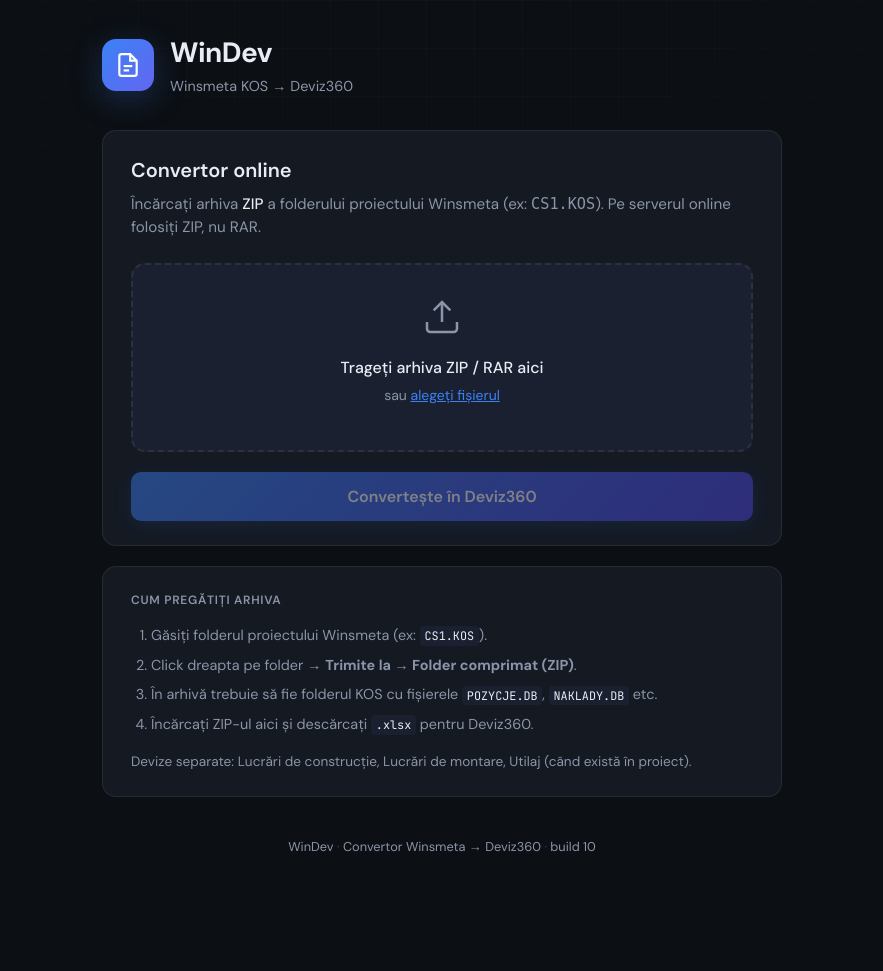
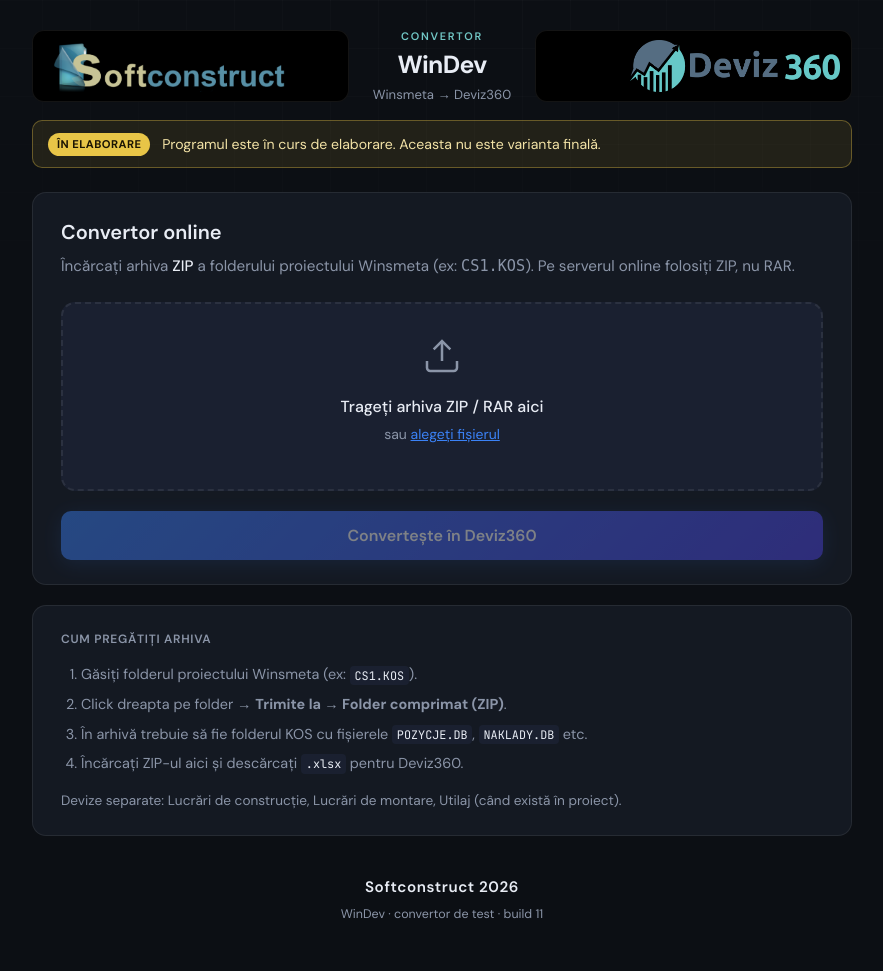
Before and after one commit to Iancik/WinDev-1.0, a Flask app: page / in a window 1280 px wide. Shown: the whole page, without its empty margins (198-1081 px from the left). Before the commit the page ends 852 px from the top, so only its background shows below. Run offline with Flask 3, Linux system fonts and the light colour scheme.

Commit message:
Add Softconstruct and Deviz360 branding with a work-in-progress notice.
Co-authored-by: Cursor <cursoragent@cursor.com>

```diff
--- a/web/app.py
+++ b/web/app.py
@@ -29,7 +29,7 @@ app = Flask(
 app.config["MAX_CONTENT_LENGTH"] = 80 * 1024 * 1024
 app.config["SEND_FILE_MAX_AGE_DEFAULT"] = 0
 
-BUILD_ID = "10"
+BUILD_ID = "11"
 
 
 def _watch_worker(proc: subprocess.Popen, job_id: str) -> None:
--- a/web/static/css/style.css
+++ b/web/static/css/style.css
@@ -8,8 +8,10 @@
   --accent: #3b82f6;
   --accent-hover: #2563eb;
   --accent-glow: rgba(59, 130, 246, 0.25);
+  --teal: #72c8c6;
   --success: #22c55e;
   --error: #ef4444;
+  --wip: #e8c547;
   --radius: 14px;
   --font: "DM Sans", system-ui, sans-serif;
   --mono: "JetBrains Mono", monospace;
@@ -48,49 +50,104 @@ body {
 
 .page {
   position: relative;
-  max-width: 720px;
+  max-width: 860px;
   margin: 0 auto;
-  padding: 2rem 1.25rem 3rem;
+  padding: 1.75rem 1.25rem 3rem;
 }
 
 .header {
-  margin-bottom: 2rem;
+  margin-bottom: 1.5rem;
 }
 
-.brand {
-  display: flex;
+.logo-bar {
+  display: grid;
+  grid-template-columns: 1fr auto 1fr;
   align-items: center;
-  gap: 1rem;
+  gap: 1rem 1.25rem;
+  margin-bottom: 1rem;
 }
 
-.brand-icon {
-  width: 52px;
-  height: 52px;
+.logo-frame {
   display: flex;
   align-items: center;
   justify-content: center;
-  background: linear-gradient(135deg, var(--accent), #6366f1);
-  border-radius: 14px;
-  box-shadow: 0 8px 32px var(--accent-glow);
+  min-height: 72px;
+  padding: 0.45rem 0.7rem;
+  background: #000;
+  border: 1px solid var(--border);
+  border-radius: 12px;
+  overflow: hidden;
 }
 
-.brand-icon svg {
-  width: 26px;
-  height: 26px;
-  color: white;
+.logo-frame:first-child {
+  justify-content: flex-start;
 }
 
-.brand h1 {
+.logo-frame:last-child {
+  justify-content: flex-end;
+}
+
+.logo-img {
+  display: block;
+  height: 52px;
+  width: auto;
+  max-width: 100%;
+  object-fit: contain;
+}
+
+.logo-bridge {
+  text-align: center;
+  padding: 0 0.25rem;
+}
+
+.bridge-kicker {
   margin: 0;
-  font-size: 1.75rem;
+  font-size: 0.68rem;
+  letter-spacing: 0.16em;
+  text-transform: uppercase;
+  color: var(--teal);
+  font-weight: 600;
+}
+
+.logo-bridge h1 {
+  margin: 0.1rem 0 0;
+  font-size: 1.55rem;
   font-weight: 700;
-  letter-spacing: -0.02em;
+  letter-spacing: -0.03em;
 }
 
 .tagline {
-  margin: 0.15rem 0 0;
-  font-size: 0.9rem;
+  margin: 0.1rem 0 0;
+  font-size: 0.82rem;
   color: var(--text-muted);
+}
+
+.wip-banner {
+  display: flex;
+  align-items: center;
+  gap: 0.75rem;
+  padding: 0.7rem 0.95rem;
+  background: rgba(232, 197, 71, 0.1);
+  border: 1px solid rgba(232, 197, 71, 0.35);
+  border-radius: 10px;
+}
+
+.wip-badge {
+  flex-shrink: 0;
+  padding: 0.2rem 0.55rem;
+  border-radius: 999px;
+  background: var(--wip);
+  color: #1a1403;
+  font-size: 0.7rem;
+  font-weight: 700;
+  letter-spacing: 0.04em;
+  text-transform: uppercase;
+}
+
+.wip-banner p {
+  margin: 0;
+  color: #f3e3a6;
+  font-size: 0.88rem;
 }
 
 .main {
@@ -299,19 +356,50 @@ body {
 .footer {
   margin-top: 2.5rem;
   text-align: center;
-  font-size: 0.8rem;
-  color: var(--text-muted);
 }
 
-.footer .dot {
-  opacity: 0.4;
+.footer-brand {
+  display: block;
+  font-size: 0.95rem;
+  font-weight: 600;
+  letter-spacing: 0.04em;
+  color: var(--text);
+}
+
+.footer-meta {
+  margin: 0.35rem 0 0;
+  font-size: 0.78rem;
+  color: var(--text-muted);
 }
 
 .hidden {
   display: none !important;
 }
 
+@media (max-width: 720px) {
+  .logo-bar {
+    grid-template-columns: 1fr;
+    justify-items: center;
+  }
+
+  .logo-frame,
+  .logo-frame:first-child,
+  .logo-frame:last-child {
+    width: 100%;
+    justify-content: center;
+  }
+
+  .logo-img {
+    height: 48px;
+  }
+}
+
 @media (max-width: 480px) {
+  .wip-banner {
+    flex-direction: column;
+    align-items: flex-start;
+  }
+
   .stats-grid {
     grid-template-columns: 1fr;
   }
--- a/web/templates/index.html
+++ b/web/templates/index.html
@@ -4,6 +4,7 @@
   <meta charset="UTF-8">
   <meta name="viewport" content="width=device-width, initial-scale=1.0">
   <title>WinDev — Winsmeta → Deviz360</title>
+  <link rel="icon" href="{{ url_for('static', filename='img/logo-softconstruct.png') }}">
   <link rel="preconnect" href="https://fonts.googleapis.com">
   <link rel="preconnect" href="https://fonts.gstatic.com" crossorigin>
   <link href="https://fonts.googleapis.com/css2?family=DM+Sans:ital,opsz,wght@0,9..40,400;0,9..40,500;0,9..40,600;0,9..40,700;1,9..40,400&family=JetBrains+Mono:wght@400;500&display=swap" rel="stylesheet">
@@ -13,19 +14,30 @@
   <div class="bg-grid"></div>
   <div class="page">
     <header class="header">
-      <div class="brand">
-        <div class="brand-icon">
-          <svg viewBox="0 0 24 24" fill="none" stroke="currentColor" stroke-width="2">
-            <path d="M14 2H6a2 2 0 0 0-2 2v16a2 2 0 0 0 2 2h12a2 2 0 0 0 2-2V8z"/>
-            <polyline points="14 2 14 8 20 8"/>
-            <line x1="8" y1="13" x2="16" y2="13"/>
-            <line x1="8" y1="17" x2="13" y2="17"/>
-          </svg>
+      <div class="logo-bar">
+        <div class="logo-frame">
+          <img
+            class="logo-img logo-softconstruct"
+            src="{{ url_for('static', filename='img/logo-softconstruct.png') }}?v={{ build }}"
+            alt="Softconstruct"
+          >
         </div>
-        <div>
+        <div class="logo-bridge">
+          <p class="bridge-kicker">convertor</p>
           <h1>WinDev</h1>
-          <p class="tagline">Winsmeta KOS → Deviz360</p>
+          <p class="tagline">Winsmeta → Deviz360</p>
         </div>
+        <div class="logo-frame">
+          <img
+            class="logo-img logo-deviz360"
+            src="{{ url_for('static', filename='img/logo-deviz360.png') }}?v={{ build }}"
+            alt="Deviz360"
+          >
+        </div>
+      </div>
+      <div class="wip-banner" role="status">
+        <span class="wip-badge">În elaborare</span>
+        <p>Programul este în curs de elaborare. Aceasta nu este varianta finală.</p>
       </div>
     </header>
 
@@ -82,11 +94,8 @@
     </main>
 
     <footer class="footer">
-      <span>WinDev</span>
-      <span class="dot">·</span>
-      <span>Convertor Winsmeta → Deviz360</span>
-      <span class="dot">·</span>
-      <span>build {{ build }}</span>
+      <strong class="footer-brand">Softconstruct 2026</strong>
+      <p class="footer-meta">WinDev · convertor de test · build {{ build }}</p>
     </footer>
   </div>
   <script src="{{ url_for('static', filename='js/app.js') }}?v={{ build }}"></script>
```
Also changed, not shown: logo.png (added), logoDeviz360.png (added), web/static/img/logo-deviz360.png (added), web/static/img/logo-softconstruct.png (added).
